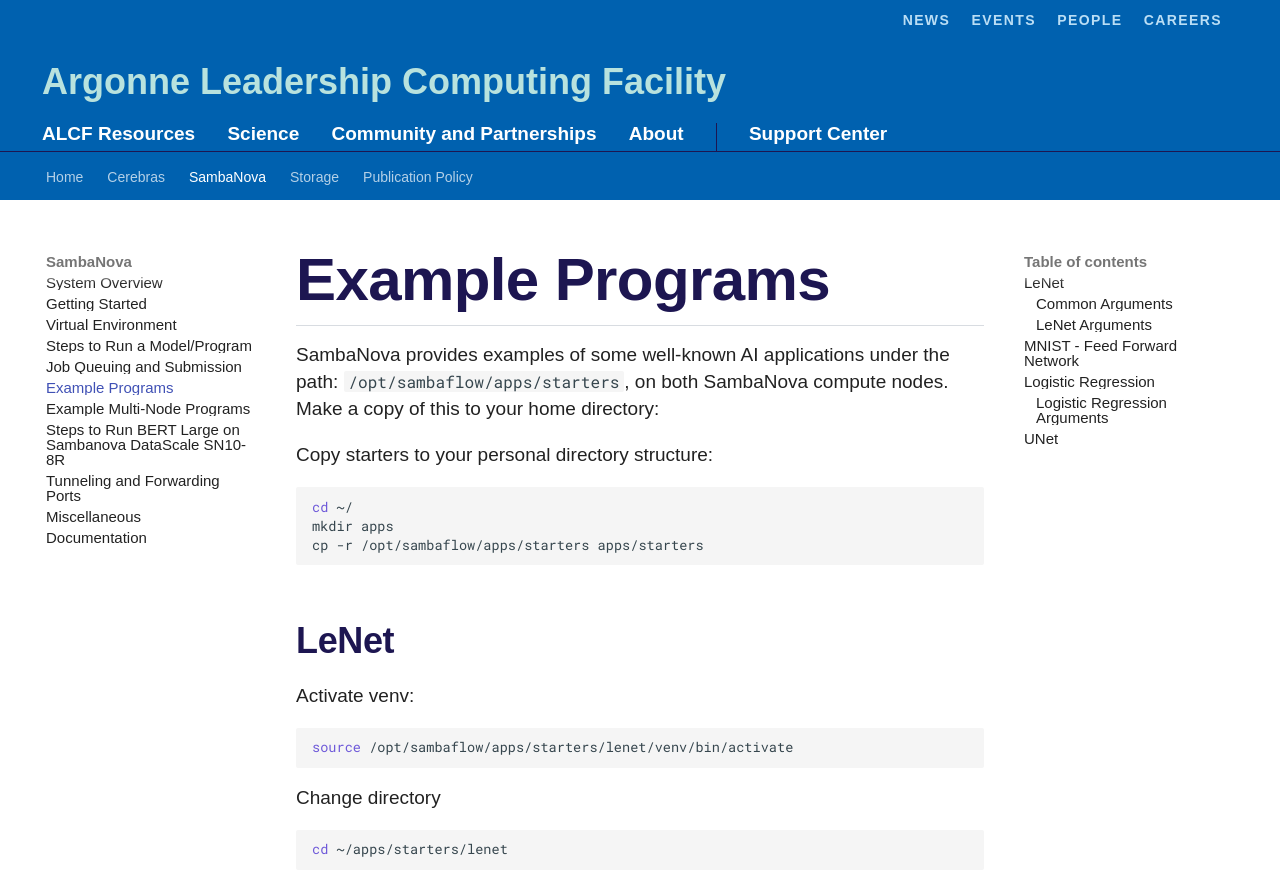
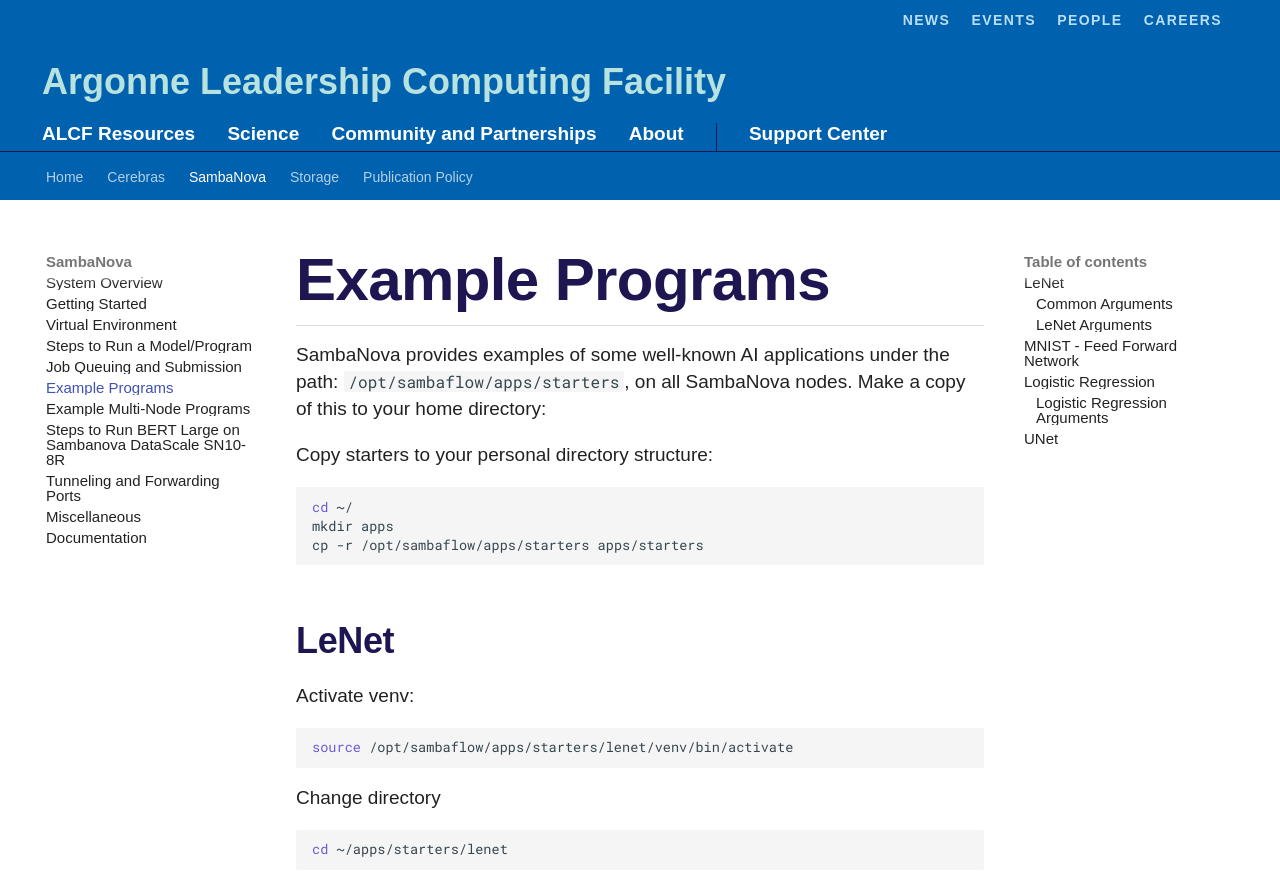
Before and after one commit to argonne-lcf/ai-testbed-userdocs, an MkDocs documentation site: the page built from docs/sambanova/Example-Programs.md, in a window 1280 px wide and 900 px high. Shown: the top 896 px of the window. Built offline with MkDocs 1.6.1 and Material for MkDocs 9.7.7, drawn with Linux system fonts in a browser that asks for light colours; some web fonts are replaced; comment, search, counter and statistics services are not loaded.

Commit message:
Update Example-Programs.md
Sn30 is eight nodes.

```diff
--- a/docs/sambanova/Example-Programs.md
+++ b/docs/sambanova/Example-Programs.md
@@ -1,6 +1,6 @@
 # Example Programs
 
-SambaNova provides examples of some well-known AI applications under the path: `/opt/sambaflow/apps/starters`, on both SambaNova compute nodes. Make a copy of this to your home directory:
+SambaNova provides examples of some well-known AI applications under the path: `/opt/sambaflow/apps/starters`, on all SambaNova nodes. Make a copy of this to your home directory:
 
 Copy starters to your personal directory structure:
 
```
